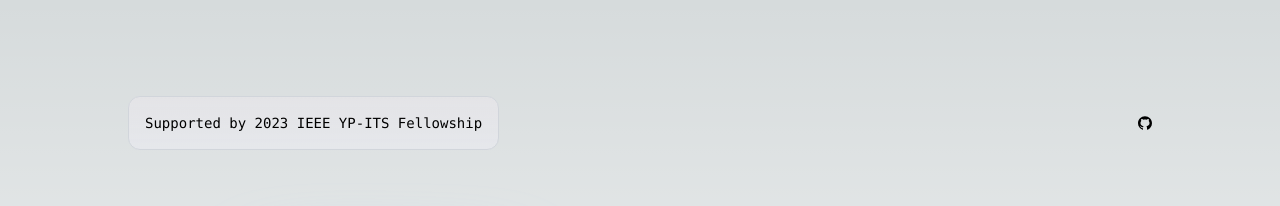
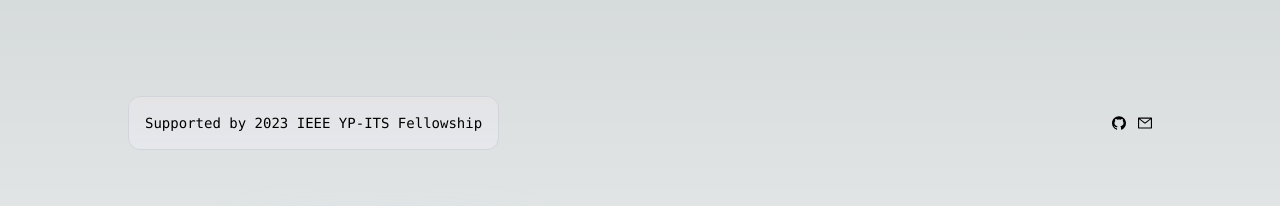
Before and after one commit to IEEE-ITSS-OpenHub/awesome-scenario-engineering, a Next.js app: page / in a window 1280 px wide. Shown: the top 206 px of the page. Built offline with nearby package versions, Linux system fonts and the light colour scheme.

Commit message:
README updated. CITATION file added. and email address added to the frontpage.

```diff
--- a/app/page.tsx
+++ b/app/page.tsx
@@ -1,4 +1,4 @@
-import {GithubOutlined} from "@ant-design/icons";
+import {GithubOutlined, MailOutlined} from "@ant-design/icons";
 import {getBaseURL} from "@/common/url.utils";
 
 export default function Home() {
@@ -10,13 +10,22 @@
                     Supported by 2023 IEEE YP-ITS Fellowship
                 </p>
                 <div
-                    className="fixed bottom-0 left-0 flex h-48 w-full items-end justify-center bg-gradient-to-t from-white via-white dark:from-black dark:via-black lg:static lg:h-auto lg:w-auto lg:bg-none">
+                    className="fixed bottom-0 left-0 flex h-48 w-full items-end justify-center bg-gradient-to-t
+                    from-white via-white dark:from-black dark:via-black lg:static lg:h-auto lg:w-auto lg:bg-none">
                     <a
-                        className="pointer-events-none flex place-items-center gap-2 p-8 lg:pointer-events-auto lg:p-0"
+                        className="pointer-events-none flex place-items-center gap-2 p-8 lg:pointer-events-auto lg:p-0
+                        mr-3"
                         href="https://github.com/IEEE-ITSS-OpenHub/awesome-scenario-engineering"
                         target="_blank"
                         rel="noopener noreferrer">
                         <GithubOutlined/>
+                    </a>
+                    <a
+                        className="pointer-events-none flex place-items-center gap-2 p-8 lg:pointer-events-auto lg:p-0"
+                        href="mailto:yun.tang@warwick.ac.uk"
+                        target="_blank"
+                        rel="noopener noreferrer">
+                        <MailOutlined/>
                     </a>
                 </div>
             </div>
```
Also changed, not shown: 2 other files (tests, documents, lock files or other folders).
